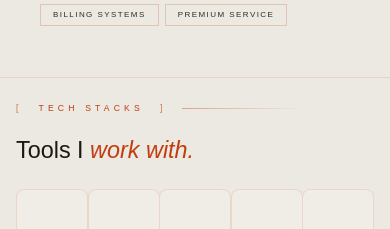
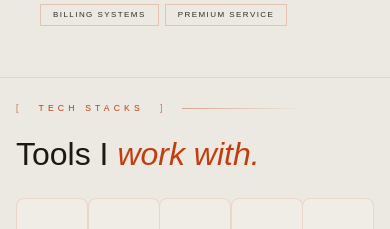
Before and after one commit to 0xnish/0xnish.github.io, a React (Vite) app: page / in a window 390 px wide. Shown: the part 4800-5029 px from the top of the page. Built offline with nearby package versions, Linux system fonts and the light colour scheme; no server answers; some icons are missing; the HTML template or start-up script is replaced by a standard one; a web font is replaced by a local one.

Commit message:
Increase techstacks heading font sizes on mobile

```diff
--- a/src/styles/responsive.css
+++ b/src/styles/responsive.css
@@ -464,7 +464,7 @@
 @media (max-width: 768px) {
   .techstacks-section h2 {
     white-space: nowrap;
-    font-size: clamp(1.8rem, 7vw, 3rem);
+    font-size: clamp(2.5rem, 9vw, 4rem);
   }
   .ts-grid {
     grid-template-columns: repeat(5, minmax(0, 1fr)) !important;
@@ -481,7 +481,7 @@
 @media (max-width: 480px) {
   .techstacks-section h2 {
     white-space: nowrap;
-    font-size: clamp(1.4rem, 6vw, 2.2rem);
+    font-size: clamp(2rem, 8vw, 3rem);
   }
   .ts-grid {
     grid-template-columns: repeat(5, minmax(0, 1fr)) !important;
```
